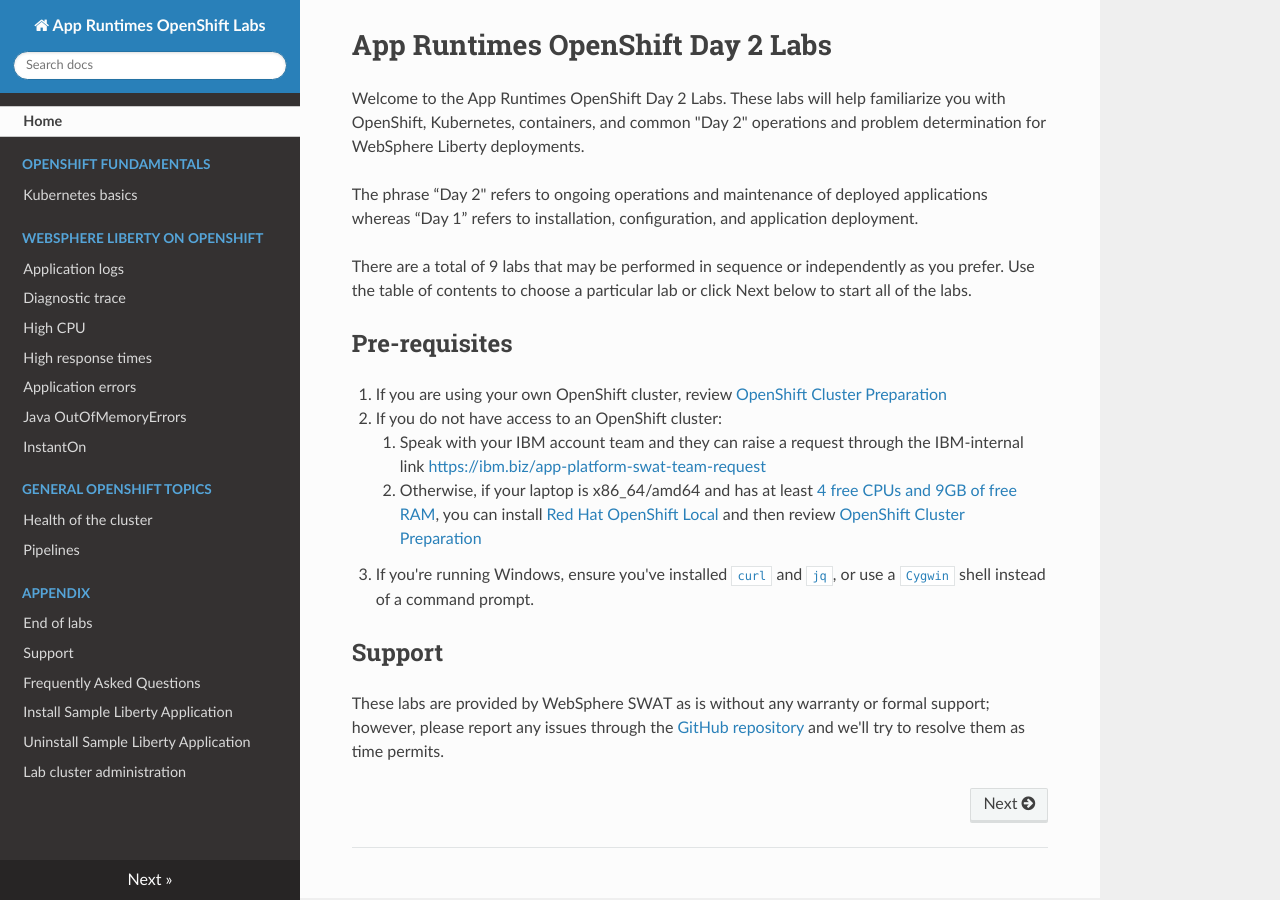
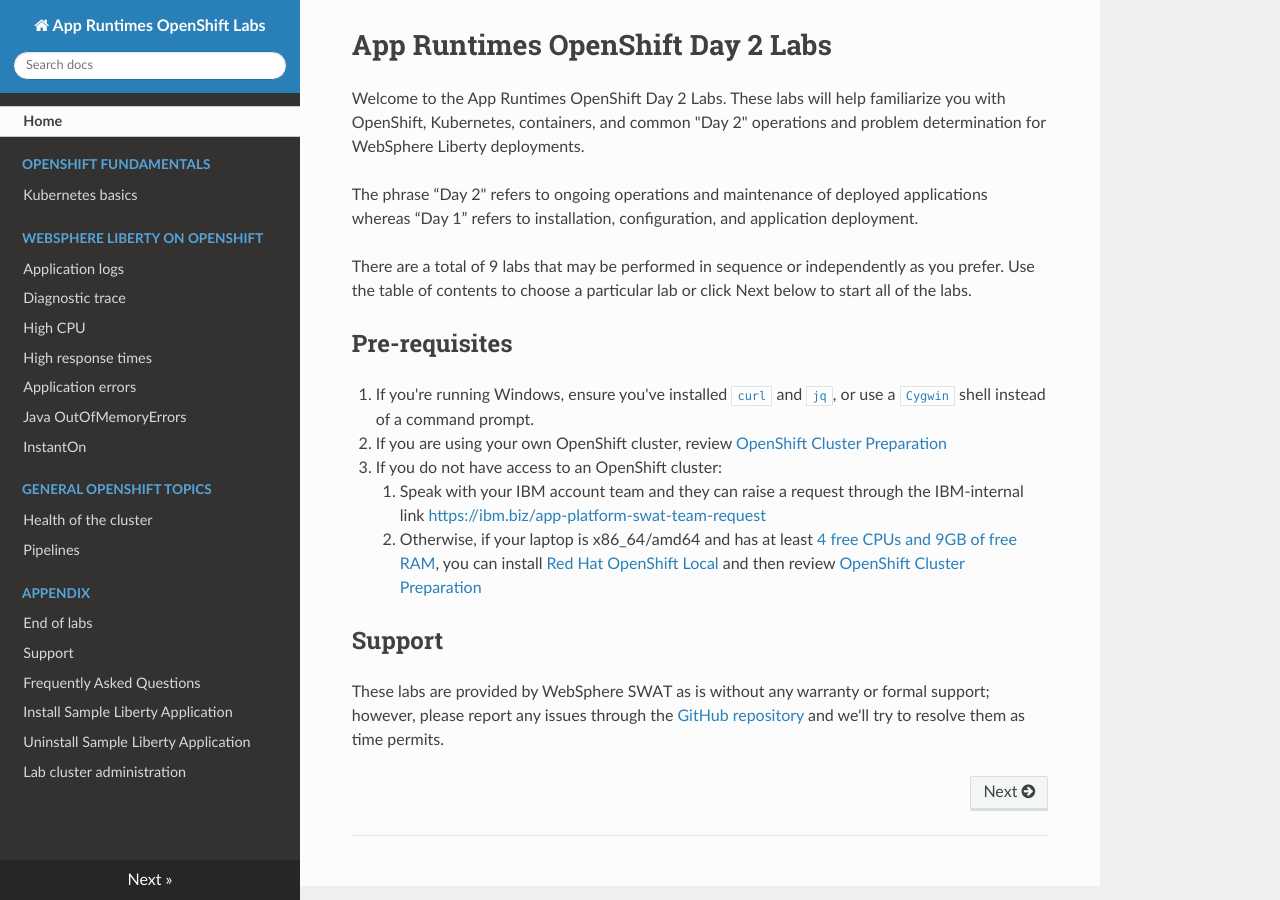
Before and after one commit to IBM/AppRuntimesOpenShiftDay2Labs, an MkDocs documentation site: the page built from docs/index.md, in a window 1280 px wide. Built offline with MkDocs 1.6.1, drawn with Linux system fonts in a browser that asks for light colours.

Commit message:
Re-arrange pre-requisites
Signed-off-by: Kevin Grigorenko <kevin.grigorenko@us.ibm.com>

```diff
--- a/docs/index.md
+++ b/docs/index.md
@@ -8,11 +8,11 @@
 
 ## Pre-requisites
 
+1. If you're running Windows, ensure you've installed [`curl`](https://curl.se/windows/) and [`jq`](https://stedolan.github.io/jq/download/), or use a [`Cygwin`](https://www.cygwin.com/) shell instead of a command prompt.
 1. If you are using your own OpenShift cluster, review [OpenShift Cluster Preparation](lab_administration.md#openshift-cluster-preparation)
 1. If you do not have access to an OpenShift cluster:
     1. Speak with your IBM account team and they can raise a request through the IBM-internal link <https://ibm.biz/app-platform-swat-team-request>
     1. Otherwise, if your laptop is x86_64/amd64 and has at least [4 free CPUs and 9GB of free RAM](https://access.redhat.com/documentation/en-us/red_hat_openshift_local/2.16/html/getting_started_guide/installation_gsg#for_openshift_container_platform), you can install [Red Hat OpenShift Local](https://developers.redhat.com/products/openshift-local/overview) and then review [OpenShift Cluster Preparation](lab_administration.md#openshift-cluster-preparation)
-1. If you're running Windows, ensure you've installed [`curl`](https://curl.se/windows/) and [`jq`](https://stedolan.github.io/jq/download/), or use a [`Cygwin`](https://www.cygwin.com/) shell instead of a command prompt.
 
 ## Support
 
```
